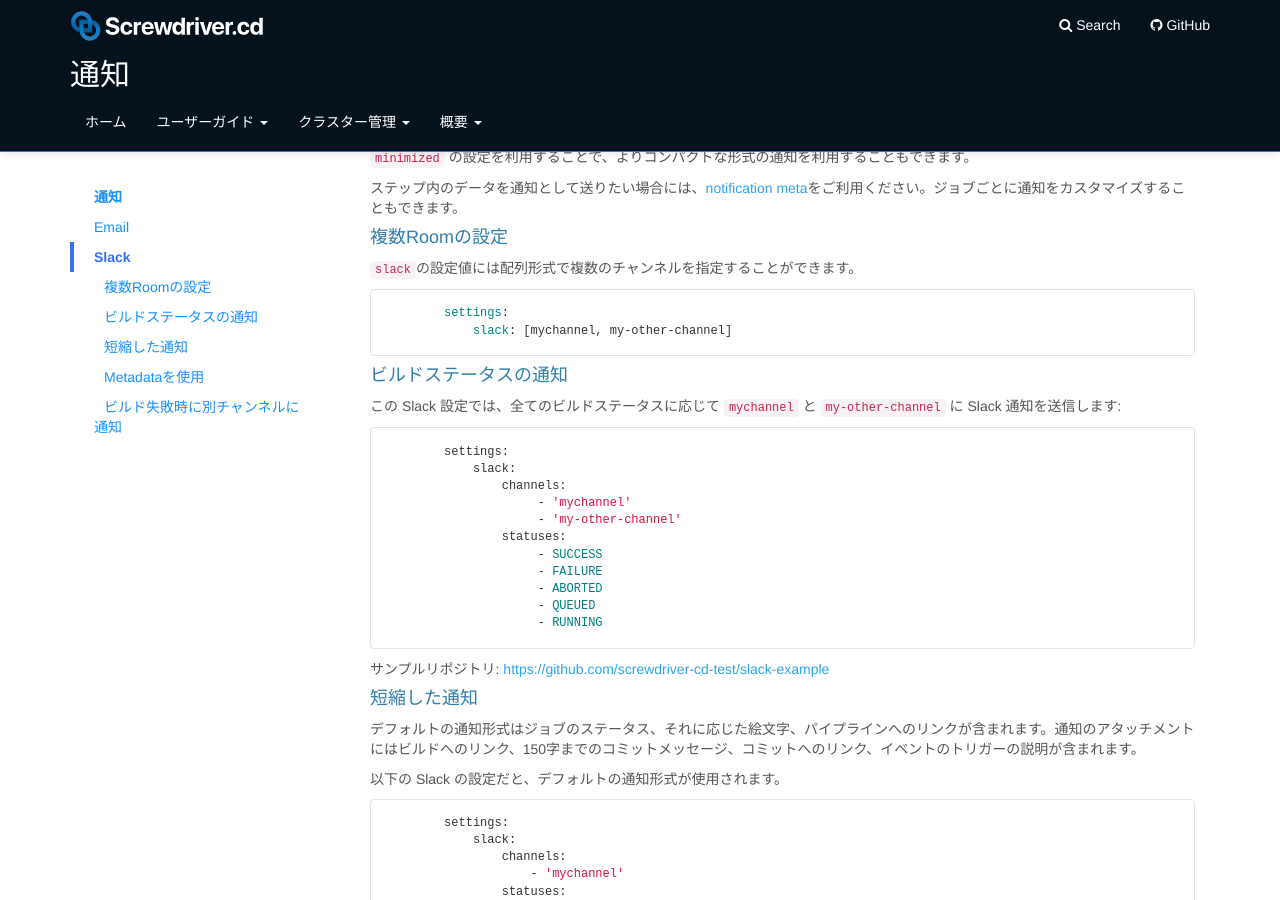
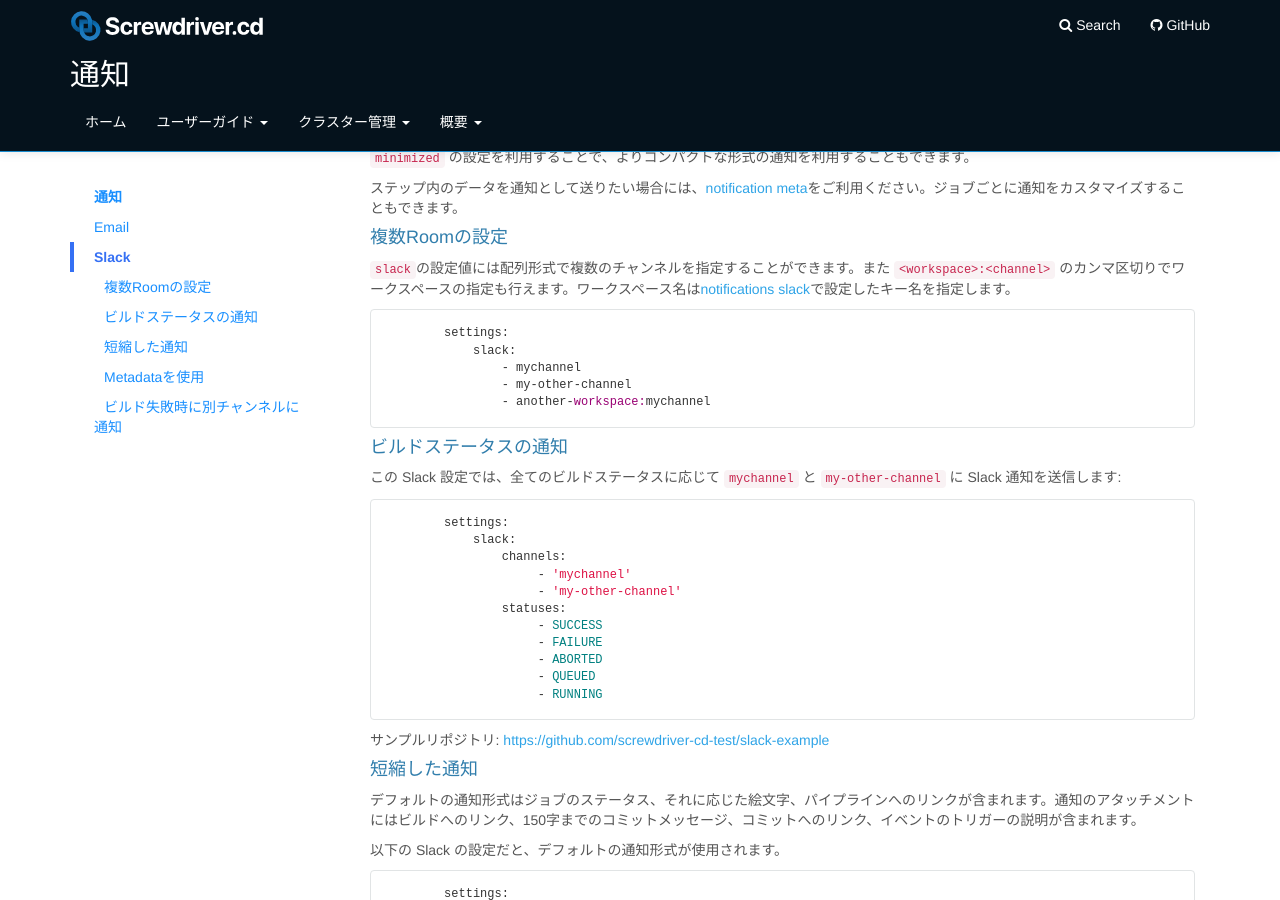
Before and after one commit to screwdriver-cd/guide, a Jekyll site: the page built from docs/ja/user-guide/configuration/settings.md, in a window 1280 px wide and 900 px high, scrolled down 1059 px. Built offline with Jekyll 4.4.1, drawn with Linux system fonts in a browser that asks for light colours.

Commit message:
fix: user setting

````diff
--- a/docs/ja/user-guide/configuration/settings.md
+++ b/docs/ja/user-guide/configuration/settings.md
@@ -84,11 +84,14 @@ Slack 通知を有効にしてビルドの結果を送信するには、`screwdr
 
 #### 複数Roomの設定
 
-`slack`の設定値には配列形式で複数のチャンネルを指定することができます。
+`slack`の設定値には配列形式で複数のチャンネルを指定することができます。また `<workspace>:<channel>` のカンマ区切りでワークスペースの指定も行えます。ワークスペース名は[notifications slack](../../cluster-management/configure-api#slack-通知)で設定したキー名を指定します。
 
 ```
         settings:
-            slack: [mychannel, my-other-channel]
+            slack:
+                - mychannel
+                - my-other-channel
+                - another-workspace:mychannel
 ```
 
 #### ビルドステータスの通知
````
Also changed, not shown: docs/user-guide/configuration/settings.md (+5 -2 lines).
